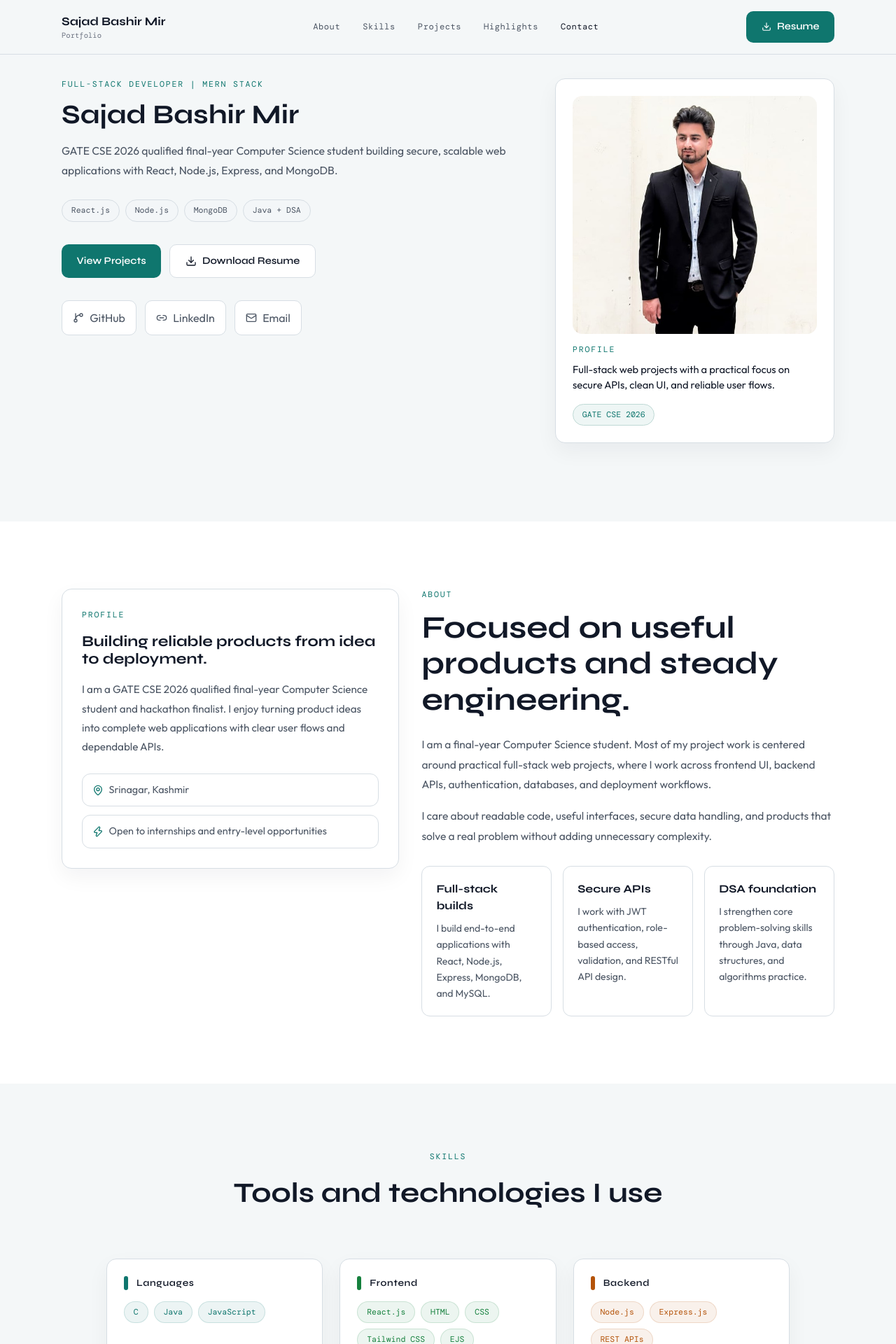
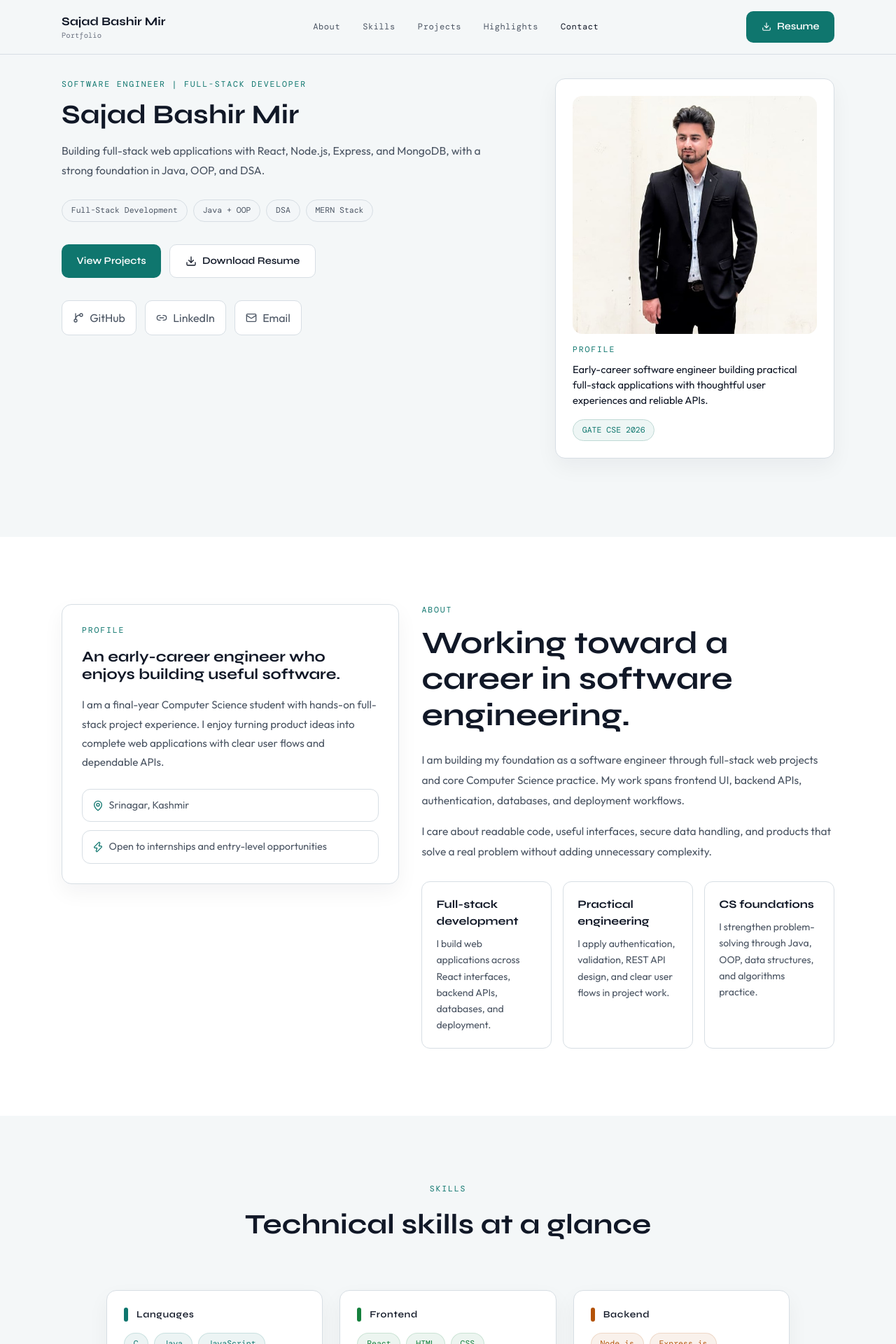
Before and after one commit to mir-sajad-01/My-Portfolio, a React (Vite) app: page / in a window 1280 px wide. Shown: the top 1920 px of the page at 70% size. Built offline with nearby package versions, Linux system fonts and the light colour scheme; a web font is replaced by a local one.

Commit message:
updating some fields

```diff
--- a/index.html
+++ b/index.html
@@ -4,8 +4,8 @@
     <meta charset="UTF-8" />
     <link rel="icon" type="image/svg+xml" href="/favicon.svg" />
     <meta name="viewport" content="width=device-width, initial-scale=1.0" />
-    <meta name="description" content="Sajad Bashir Mir | Full-Stack Developer | MERN Stack | Java | DSA" />
-    <title>Sajad Bashir Mir | Full-Stack Developer</title>
+    <meta name="description" content="Sajad Bashir Mir | Software Engineer | Full-Stack Developer | Java | DSA" />
+    <title>Sajad Bashir Mir | Software Engineer</title>
     <style>
       /* Prevent FOUC */
       body { background: #f8fafb; }
--- a/src/components/About.jsx
+++ b/src/components/About.jsx
@@ -3,16 +3,16 @@ import { siteConfig } from '../data/site'
 
 const strengths = [
   {
-    title: 'Full-stack builds',
-    desc: 'I build end-to-end applications with React, Node.js, Express, MongoDB, and MySQL.',
+    title: 'Full-stack development',
+    desc: 'I build web applications across React interfaces, backend APIs, databases, and deployment.',
   },
   {
-    title: 'Secure APIs',
-    desc: 'I work with JWT authentication, role-based access, validation, and RESTful API design.',
+    title: 'Practical engineering',
+    desc: 'I apply authentication, validation, REST API design, and clear user flows in project work.',
   },
   {
-    title: 'DSA foundation',
-    desc: 'I strengthen core problem-solving skills through Java, data structures, and algorithms practice.',
+    title: 'CS foundations',
+    desc: 'I strengthen problem-solving through Java, OOP, data structures, and algorithms practice.',
   },
 ]
 
@@ -33,11 +33,11 @@ export default function About() {
                 marginBottom: '1rem',
               }}
             >
-              Building reliable products from idea to deployment.
+              An early-career engineer who enjoys building useful software.
             </h3>
 
             <p style={{ color: 'var(--soft)', lineHeight: 1.8, fontSize: '0.95rem', marginBottom: '1.5rem' }}>
-              I am a GATE CSE 2026 qualified final-year Computer Science student and hackathon finalist.
+              I am a final-year Computer Science student with hands-on full-stack project experience.
               I enjoy turning product ideas into complete web applications with clear user flows and dependable APIs.
             </p>
 
@@ -60,12 +60,12 @@ export default function About() {
               className="mb-6"
               style={{ fontFamily: 'Syne, sans-serif', fontSize: 'clamp(1.9rem, 4vw, 2.8rem)', fontWeight: 700, color: 'var(--light)', lineHeight: 1.15 }}
             >
-              Focused on useful products and steady engineering.
+              Working toward a career in software engineering.
             </h2>
 
             <p style={{ color: 'var(--soft)', lineHeight: 1.85, marginBottom: '1rem', fontSize: '0.97rem' }}>
-              I am a final-year Computer Science student. Most of my project work is centered around practical
-              full-stack web projects, where I work across frontend UI, backend APIs, authentication, databases,
+              I am building my foundation as a software engineer through full-stack web projects and core Computer
+              Science practice. My work spans frontend UI, backend APIs, authentication, databases,
               and deployment workflows.
             </p>
             <p style={{ color: 'var(--soft)', lineHeight: 1.85, marginBottom: '1.75rem', fontSize: '0.97rem' }}>
--- a/src/components/Hero.jsx
+++ b/src/components/Hero.jsx
@@ -94,7 +94,7 @@ export default function Hero() {
               <div>
                 <p className="section-label mb-2">Profile</p>
                 <p style={{ fontSize: '0.92rem', color: 'var(--light)', lineHeight: 1.5 }}>
-                  Full-stack web projects with a practical focus on secure APIs, clean UI, and reliable user flows.
+                  Early-career software engineer building practical full-stack applications with thoughtful user experiences and reliable APIs.
                 </p>
               </div>
               <span
--- a/src/components/Skills.jsx
+++ b/src/components/Skills.jsx
@@ -6,7 +6,7 @@ const categoryColors = {
   Backend: { pill: 'rgba(180,83,9,0.08)', border: 'rgba(180,83,9,0.16)', text: '#b45309' },
   Databases: { pill: 'rgba(14,116,144,0.08)', border: 'rgba(14,116,144,0.16)', text: '#0e7490' },
   Tools: { pill: 'rgba(75,85,99,0.08)', border: 'rgba(75,85,99,0.16)', text: '#4b5563' },
-  Concepts: { pill: 'rgba(31,41,55,0.06)', border: 'rgba(31,41,55,0.14)', text: '#1f2937' },
+  'Computer Science': { pill: 'rgba(31,41,55,0.06)', border: 'rgba(31,41,55,0.14)', text: '#1f2937' },
 }
 
 export default function Skills() {
@@ -23,7 +23,7 @@ export default function Skills() {
               color: 'var(--light)',
             }}
           >
-            Tools and technologies I use
+            Technical skills at a glance
           </h2>
         </div>
 
--- a/src/data/projects.js
+++ b/src/data/projects.js
@@ -56,11 +56,11 @@ export const projects = [
 
 export const skills = {
   Languages: ['C', 'Java', 'JavaScript'],
-  Frontend: ['React.js', 'HTML', 'CSS', 'Tailwind CSS', 'EJS'],
+  Frontend: ['React', 'HTML', 'CSS', 'Tailwind CSS'],
   Backend: ['Node.js', 'Express.js', 'REST APIs'],
   Databases: ['MongoDB', 'MySQL'],
-  Tools: ['Git', 'GitHub', 'Postman', 'VS Code', 'JWT'],
-  Concepts: ['DSA', 'OOP', 'Problem Solving'],
+  'Computer Science': ['DSA', 'OOP', 'DBMS', 'Computer Networks'],
+  Tools: ['Git', 'GitHub', 'VS Code'],
 }
 
 export const achievements = [
--- a/src/data/site.js
+++ b/src/data/site.js
@@ -1,7 +1,7 @@
 export const siteConfig = {
   name: 'Sajad Bashir Mir',
-  title: 'Sajad Bashir Mir | Portfolio',
-  description: 'Portfolio of Sajad Bashir Mir, a GATE CSE 2026 qualified final-year Computer Science student building full-stack MERN applications.',
+  title: 'Sajad Bashir Mir | Software Engineer',
+  description: 'Portfolio of Sajad Bashir Mir, a final-year Computer Science student and early-career software engineer focused on full-stack web development.',
   email: 'mirsajad00011@gmail.com',
   phoneDisplay: '+91 7780910732',
   phoneHref: 'tel:+917780910732',
@@ -9,9 +9,9 @@ export const siteConfig = {
   resumePath: '/resume.pdf',
   githubUrl: 'https://github.com/mir-sajad-01',
   linkedinUrl: 'https://linkedin.com/in/mirsajad01',
-  heroEyebrow: 'Full-Stack Developer | MERN Stack',
-  heroSummary: 'GATE CSE 2026 qualified final-year Computer Science student building secure, scalable web applications with React, Node.js, Express, and MongoDB.',
-  focusAreas: ['React.js', 'Node.js', 'MongoDB', 'Java + DSA'],
+  heroEyebrow: 'Software Engineer | Full-Stack Developer',
+  heroSummary: 'Building full-stack web applications with React, Node.js, Express, and MongoDB, with a strong foundation in Java, OOP, and DSA.',
+  focusAreas: ['Full-Stack Development', 'Java + OOP', 'DSA', 'MERN Stack'],
   availability: 'Open to internships and entry-level opportunities',
   contactFormEndpoint: 'https://formsubmit.co/ajax/mirsajad00011@gmail.com',
 }
```
